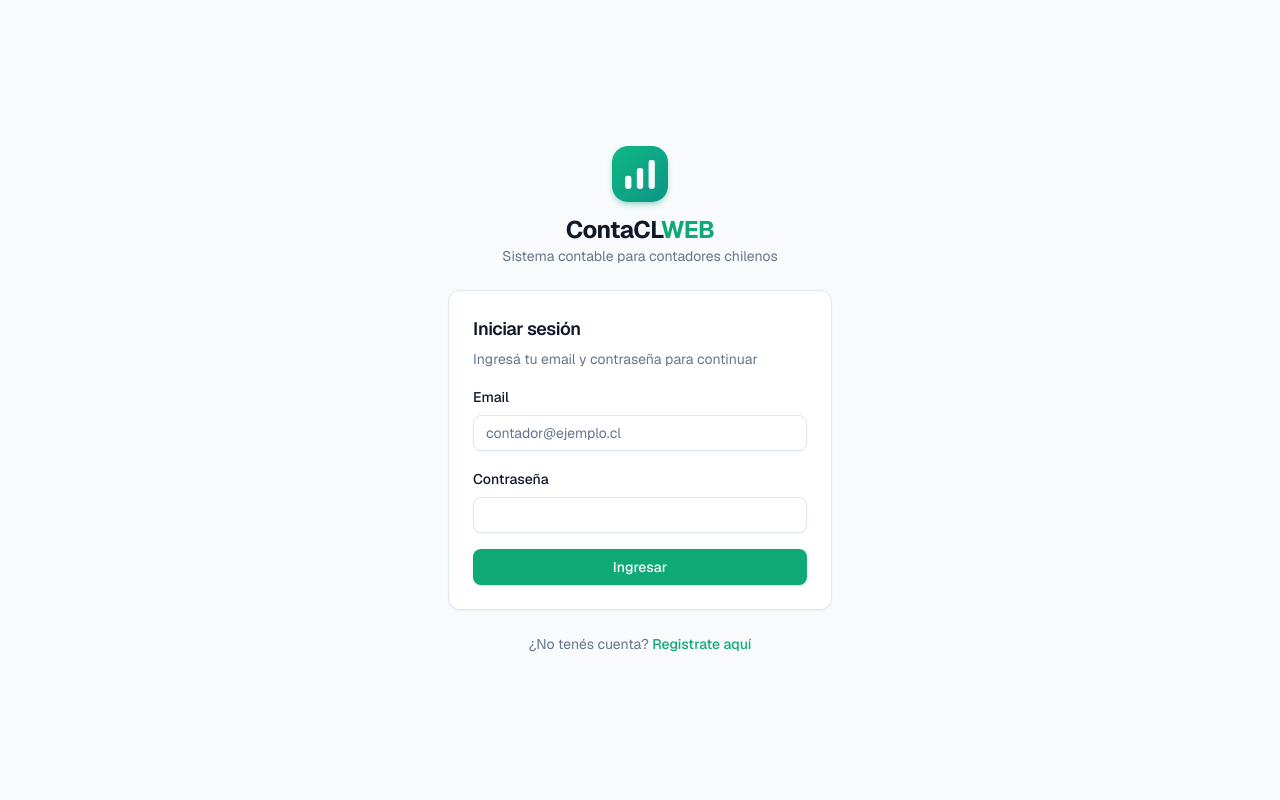
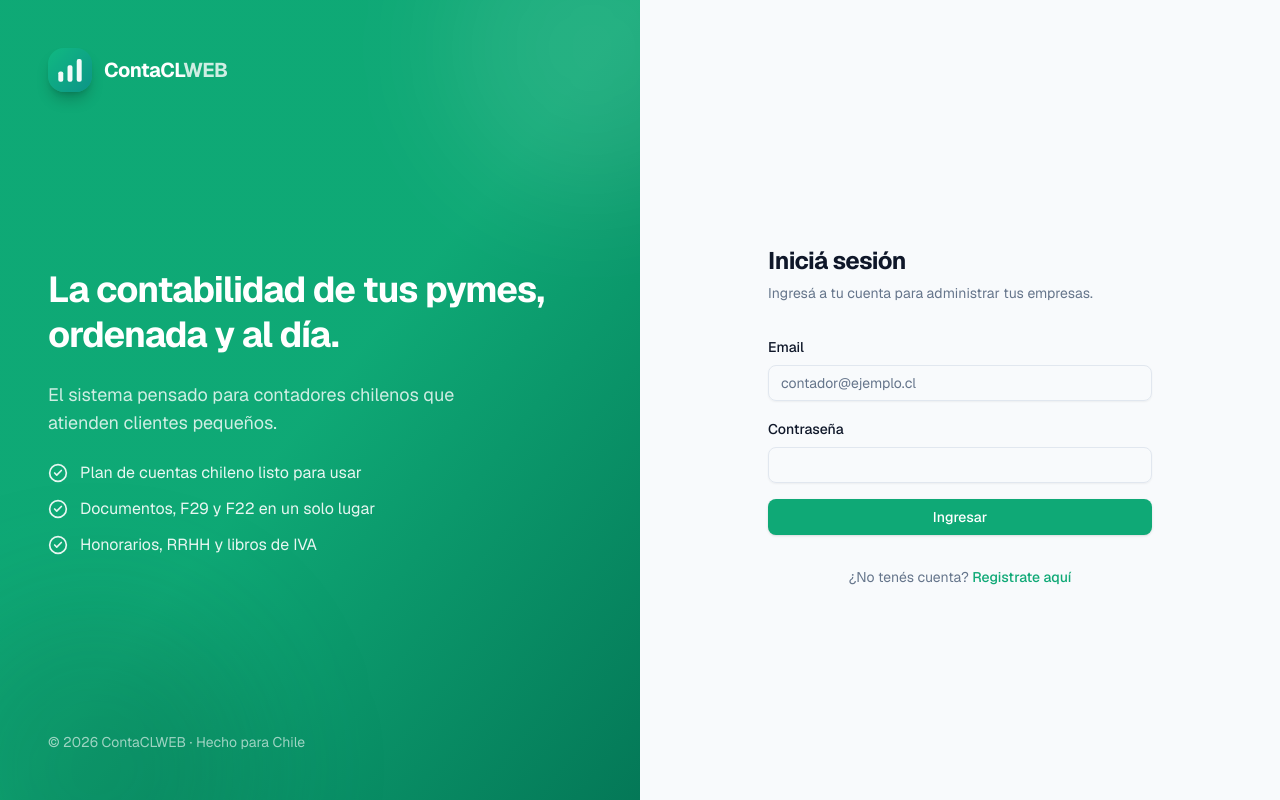
Before and after one commit to Abarrueto777/ContaWeb-Chile, a React (Vite) app in the folder apps/web/: page / in a window 1280 px wide. Before the commit this address led to /login. Built offline with nearby package versions, Linux system fonts and the light colour scheme; no server answers.

Commit message:
feat: landing pública con login embebido en /
- Landing split (hero + login) en /, dashboard movido a /dashboard
- / redirige a /dashboard si hay sesión activa
- login/registro y nav del sidebar apuntan a /dashboard

```diff
--- a/apps/web/src/App.tsx
+++ b/apps/web/src/App.tsx
@@ -4,6 +4,7 @@ import { ReactQueryDevtools } from '@tanstack/react-query-devtools';
 import { queryClient } from '@/lib/queryClient';
 import Layout from '@/components/Layout';
 import { EmpresaProvider } from '@/components/EmpresaProvider';
+import Landing from '@/pages/Landing';
 import Login from '@/pages/Login';
 import Register from '@/pages/Register';
 import Dashboard from '@/pages/Dashboard';
@@ -43,6 +44,14 @@ export default function App() {
           <Route path="/registro" element={<Register />} />
           <Route
             path="/"
+            element={
+              localStorage.getItem('auth_token')
+                ? <Navigate to="/dashboard" replace />
+                : <Landing />
+            }
+          />
+          <Route
+            path="/dashboard"
             element={
               <ProtectedRoute>
                 <Dashboard />
--- a/apps/web/src/components/Layout.tsx
+++ b/apps/web/src/components/Layout.tsx
@@ -46,7 +46,7 @@ const navGroups: { label: string | null; items: { to: string; label: string; ico
   {
     label: null,
     items: [
-      { to: '/', label: 'Dashboard', icon: LayoutDashboard, end: true },
+      { to: '/dashboard', label: 'Dashboard', icon: LayoutDashboard, end: true },
     ],
   },
   {
--- a/apps/web/src/hooks/useAuth.ts
+++ b/apps/web/src/hooks/useAuth.ts
@@ -26,7 +26,7 @@ export function useLogin() {
     mutationFn: (data) => api.post<AuthResponse>('/api/auth/login', data).then((r) => r.data),
     onSuccess: ({ data }) => {
       localStorage.setItem('auth_token', data.token);
-      navigate('/');
+      navigate('/dashboard');
     },
   });
 }
@@ -37,7 +37,7 @@ export function useRegistro() {
     mutationFn: (data) => api.post<AuthResponse>('/api/auth/registro', data).then((r) => r.data),
     onSuccess: ({ data }) => {
       localStorage.setItem('auth_token', data.token);
-      navigate('/');
+      navigate('/dashboard');
     },
   });
 }
--- /dev/null
+++ b/apps/web/src/pages/Landing.tsx
@@ -0,0 +1,121 @@
+import { useForm } from 'react-hook-form';
+import { zodResolver } from '@hookform/resolvers/zod';
+import { Link } from 'react-router-dom';
+import { Loader2, CheckCircle2 } from 'lucide-react';
+import { LogoMark } from '@/components/Logo';
+import { loginSchema, type LoginInput } from '@contaweb/validations';
+import { Button } from '@/components/ui/button';
+import { Input } from '@/components/ui/input';
+import { Label } from '@/components/ui/label';
+import { useLogin } from '@/hooks/useAuth';
+
+const FEATURES = [
+  'Plan de cuentas chileno listo para usar',
+  'Documentos, F29 y F22 en un solo lugar',
+  'Honorarios, RRHH y libros de IVA',
+];
+
+export default function Landing() {
+  const {
+    register,
+    handleSubmit,
+    formState: { errors },
+  } = useForm<LoginInput>({ resolver: zodResolver(loginSchema) });
+
+  const { mutate, isPending, error } = useLogin();
+
+  return (
+    <div className="min-h-screen grid lg:grid-cols-2">
+      {/* Panel izquierdo — marca y propuesta de valor */}
+      <div className="relative hidden lg:flex flex-col justify-between p-12 bg-gradient-to-br from-primary via-primary to-emerald-700 text-primary-foreground overflow-hidden">
+        <div className="absolute -top-24 -right-24 h-72 w-72 rounded-full bg-white/10 blur-3xl" />
+        <div className="absolute -bottom-32 -left-16 h-80 w-80 rounded-full bg-emerald-900/20 blur-3xl" />
+
+        <div className="relative flex items-center gap-3">
+          <LogoMark className="h-11 w-11 rounded-2xl shadow-lg shadow-black/20" />
+          <span className="text-xl font-bold tracking-tight">ContaCL<span className="text-white/80">WEB</span></span>
+        </div>
+
+        <div className="relative space-y-6">
+          <h1 className="text-4xl font-bold tracking-tight leading-tight">
+            La contabilidad de tus pymes,<br />ordenada y al día.
+          </h1>
+          <p className="text-primary-foreground/80 text-lg max-w-md">
+            El sistema pensado para contadores chilenos que atienden clientes pequeños.
+          </p>
+          <ul className="space-y-3">
+            {FEATURES.map((f) => (
+              <li key={f} className="flex items-center gap-3 text-primary-foreground/90">
+                <CheckCircle2 className="h-5 w-5 shrink-0" />
+                <span>{f}</span>
+              </li>
+            ))}
+          </ul>
+        </div>
+
+        <p className="relative text-sm text-primary-foreground/60">
+          © {new Date().getFullYear()} ContaCLWEB · Hecho para Chile
+        </p>
+      </div>
+
+      {/* Panel derecho — login */}
+      <div className="flex items-center justify-center px-6 py-12 bg-background">
+        <div className="w-full max-w-sm space-y-8">
+          {/* Marca compacta (solo mobile, donde el panel izquierdo se oculta) */}
+          <div className="flex flex-col items-center gap-3 lg:hidden">
+            <LogoMark className="h-14 w-14 rounded-2xl shadow-md shadow-primary/30" />
+            <h1 className="text-2xl font-bold tracking-tight">ContaCL<span className="text-primary">WEB</span></h1>
+          </div>
+
+          <div className="space-y-1.5">
+            <h2 className="text-2xl font-bold tracking-tight">Iniciá sesión</h2>
+            <p className="text-sm text-muted-foreground">Ingresá a tu cuenta para administrar tus empresas.</p>
+          </div>
+
+          <form onSubmit={handleSubmit((d) => mutate(d))} className="space-y-4">
+            <div className="space-y-1.5">
+              <Label htmlFor="email">Email</Label>
+              <Input
+                id="email"
+                {...register('email')}
+                type="email"
+                placeholder="contador@ejemplo.cl"
+                autoComplete="email"
+              />
+              {errors.email && <p className="text-xs text-destructive">{errors.email.message}</p>}
+            </div>
+
+            <div className="space-y-1.5">
+              <Label htmlFor="password">Contraseña</Label>
+              <Input
+                id="password"
+                {...register('password')}
+                type="password"
+                autoComplete="current-password"
+              />
+              {errors.password && <p className="text-xs text-destructive">{errors.password.message}</p>}
+            </div>
+
+            {error && (
+              <p className="text-sm text-destructive bg-destructive/10 rounded-md px-3 py-2">
+                {error.message}
+              </p>
+            )}
+
+            <Button type="submit" className="w-full" disabled={isPending}>
+              {isPending && <Loader2 className="mr-2 h-4 w-4 animate-spin" />}
+              {isPending ? 'Ingresando…' : 'Ingresar'}
+            </Button>
+          </form>
+
+          <p className="text-center text-sm text-muted-foreground">
+            ¿No tenés cuenta?{' '}
+            <Link to="/registro" className="text-primary font-medium hover:underline">
+              Registrate aquí
+            </Link>
+          </p>
+        </div>
+      </div>
+    </div>
+  );
+}
```
